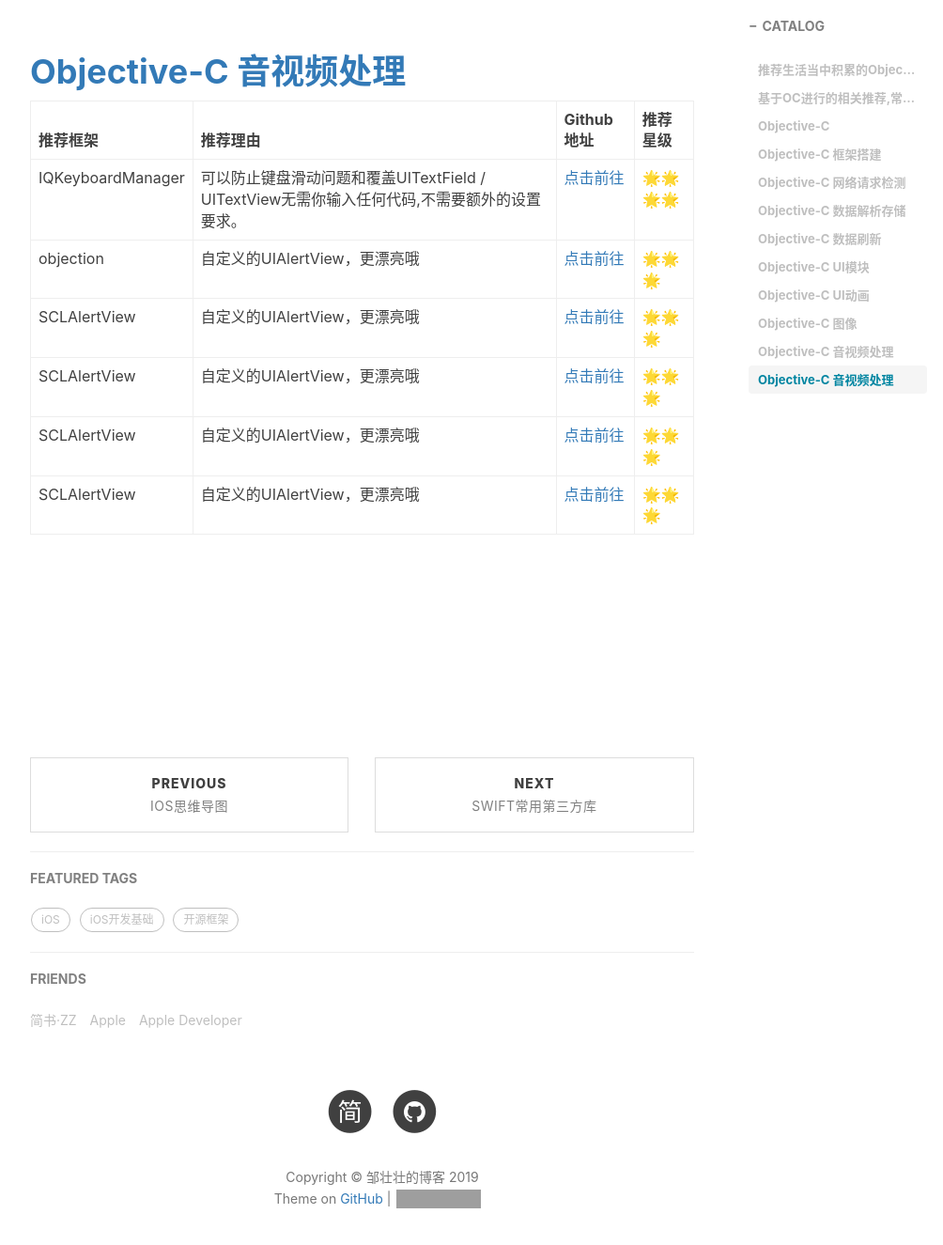
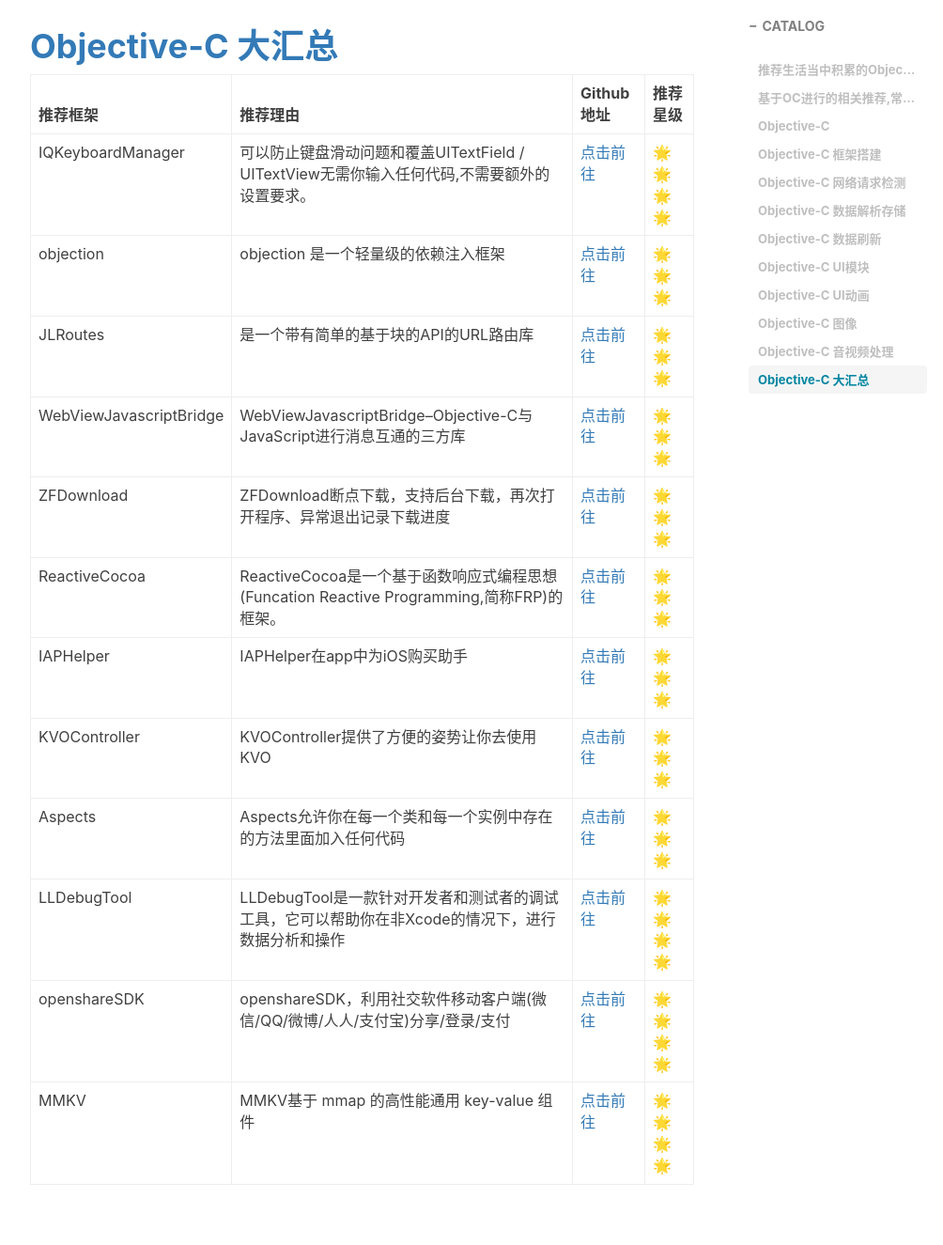
Before and after one commit to zou145688zhuang/zou145688zhuang.github.io, a Jekyll site: the page built from _posts/2019-05-09-推荐生活当中积累的Objective-C优秀三方库.md, in a window 1280 px wide and 1400 px high, scrolled down 6794 px. Shown: the top 1325 px of the window at 94% size, without its empty margins (233-1237 px from the left). Built offline with Jekyll 4.4.1, drawn with Linux system fonts in a browser that asks for light colours; nearby versions of some CDN libraries; comment, search, counter and statistics services are not loaded; grey boxes are pictures that could not be loaded.

Commit message:
大汇总111

```diff
--- a/_posts/2019-05-09-推荐生活当中积累的Objective-C优秀三方库.md
+++ b/_posts/2019-05-09-推荐生活当中积累的Objective-C优秀三方库.md
@@ -145,18 +144,25 @@ tags:
 
 <br>
 
-<span id="8"></span>
+<span id="9"></span>
 
-# [Objective-C 音视频处理](#back)
+# [Objective-C 大汇总](#back)
 
 | 推荐框架 | 推荐理由 | Github地址 | 推荐星级 |
 | --- | --- | --- | --- |
 |IQKeyboardManager|可以防止键盘滑动问题和覆盖UITextField / UITextView无需你输入任何代码,不需要额外的设置要求。|[点击前往](https://github.com/hackiftekhar/IQKeyboardManager)|🌟🌟🌟🌟|
-|objection|自定义的UIAlertView，更漂亮哦|[点击前往](https://github.com/dogo/SCLAlertView)|🌟🌟🌟|
-|SCLAlertView|自定义的UIAlertView，更漂亮哦|[点击前往](https://github.com/dogo/SCLAlertView)|🌟🌟🌟|
-|SCLAlertView|自定义的UIAlertView，更漂亮哦|[点击前往](https://github.com/dogo/SCLAlertView)|🌟🌟🌟|
-|SCLAlertView|自定义的UIAlertView，更漂亮哦|[点击前往](https://github.com/dogo/SCLAlertView)|🌟🌟🌟|
-|SCLAlertView|自定义的UIAlertView，更漂亮哦|[点击前往](https://github.com/dogo/SCLAlertView)|🌟🌟🌟|
+|objection|objection 是一个轻量级的依赖注入框架|[点击前往](https://github.com/atomicobject/objection)|🌟🌟🌟|
+|JLRoutes|是一个带有简单的基于块的API的URL路由库|[点击前往](https://github.com/joeldev/JLRoutes)|🌟🌟🌟|
+|WebViewJavascriptBridge|WebViewJavascriptBridge--Objective-C与JavaScript进行消息互通的三方库|[点击前往](https://github.com/marcuswestin/WebViewJavascriptBridge)|🌟🌟🌟|
+|ZFDownload|ZFDownload断点下载，支持后台下载，再次打开程序、异常退出记录下载进度|[点击前往](https://github.com/zou145688zhuang/ZFDownload)|🌟🌟🌟|
+|ReactiveCocoa|ReactiveCocoa是一个基于函数响应式编程思想(Funcation Reactive Programming,简称FRP)的框架。|[点击前往](https://github.com/ReactiveCocoa/ReactiveCocoa)|🌟🌟🌟|
+|IAPHelper|IAPHelper在app中为iOS购买助手|[点击前往](https://github.com/zou145688zhuang/IAPHelper)|🌟🌟🌟|
+|KVOController|KVOController提供了方便的姿势让你去使用KVO|[点击前往](https://github.com/facebook/KVOController)|🌟🌟🌟|
+|Aspects|Aspects允许你在每一个类和每一个实例中存在的方法里面加入任何代码|[点击前往](https://github.com/steipete/Aspects)|🌟🌟🌟|
+|LLDebugTool|LLDebugTool是一款针对开发者和测试者的调试工具，它可以帮助你在非Xcode的情况下，进行数据分析和操作|[点击前往](https://github.com/HDB-Li/LLDebugTool)|🌟🌟🌟🌟|
+|openshareSDK|openshareSDK，利用社交软件移动客户端(微信/QQ/微博/人人/支付宝)分享/登录/支付|[点击前往](https://github.com/100apps/openshare)|🌟🌟🌟🌟|
+|MMKV|MMKV基于 mmap 的高性能通用 key-value 组件|[点击前往](https://github.com/Tencent/MMKV)|🌟🌟🌟🌟|
+
 
 <br>
 <br>
```
Also changed, not shown: other parts of _posts/2019-05-09-推荐生活当中积累的Objective-C优秀三方库.md (+1 -2 lines).
